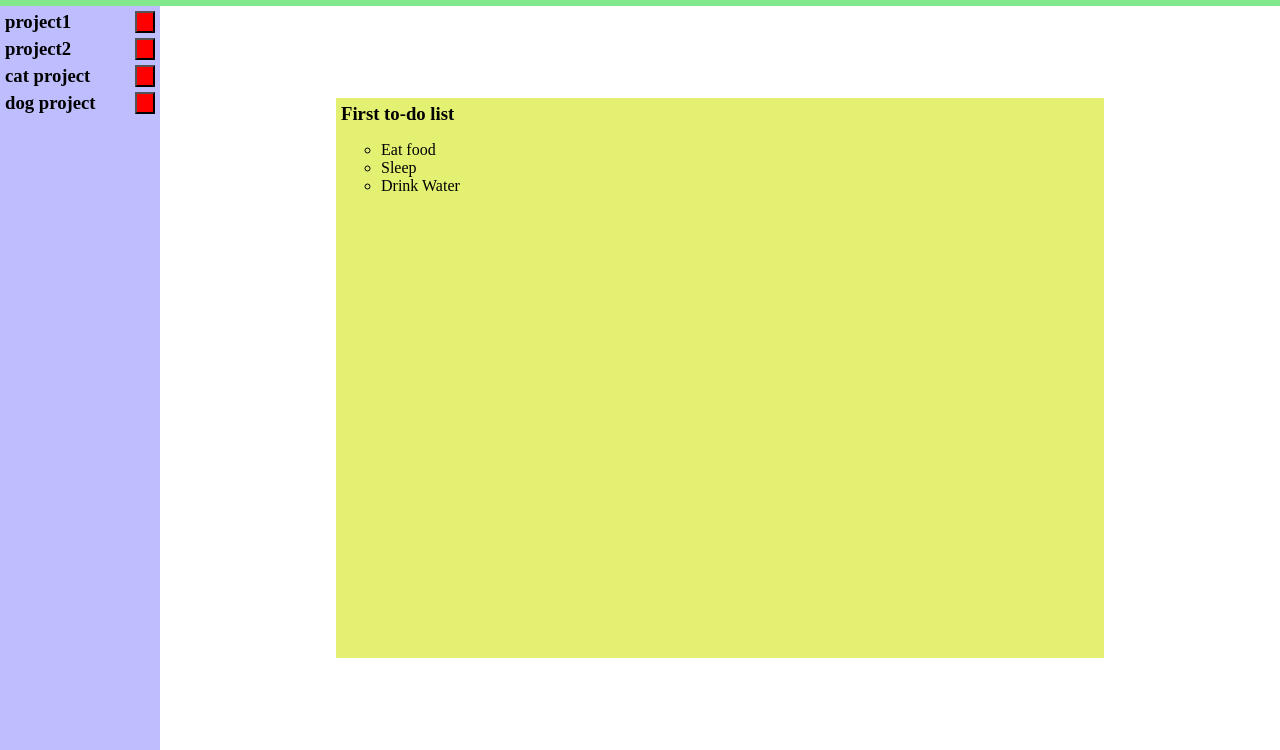
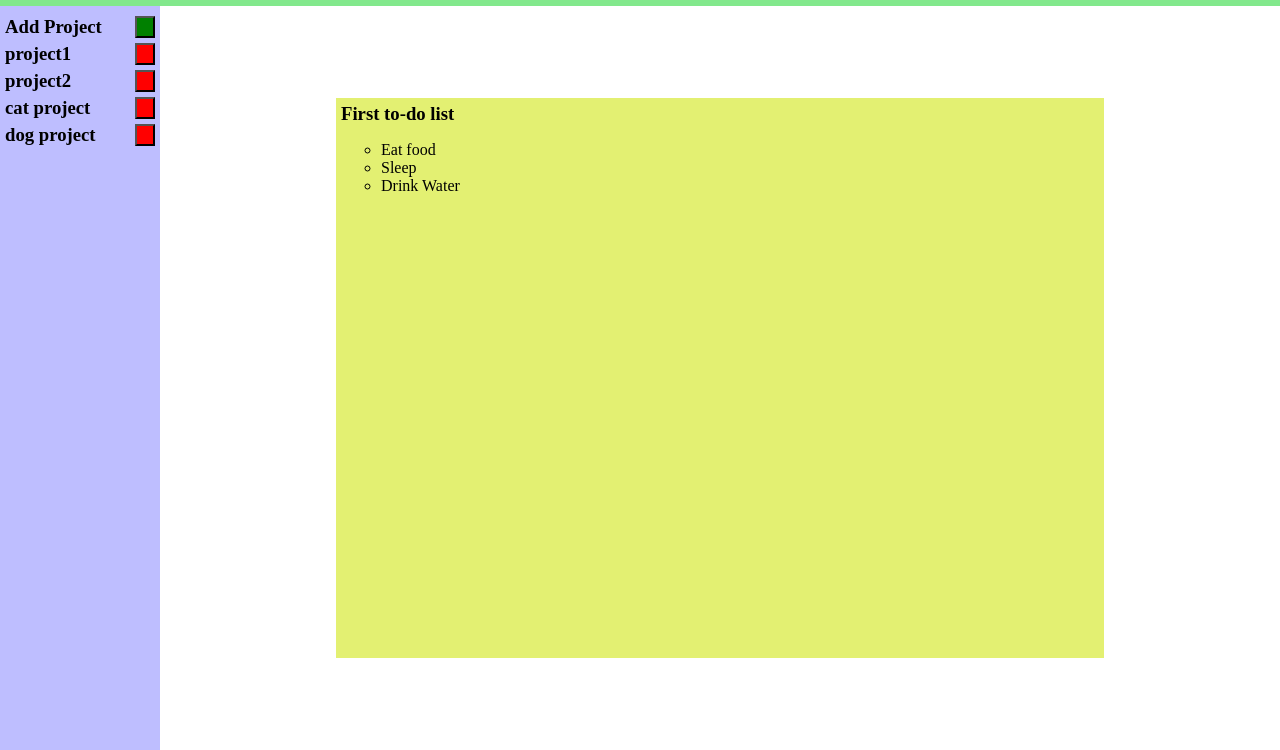
Before and after one commit to JChow999/to-do-list, a website built with webpack: page dist/index.html in a window 1280 px wide. Shown: the part 50-800 px from the top of the page. Built offline with nearby package versions, Linux system fonts and the light colour scheme.

Commit message:
Adjust side menu to update adding projects

```diff
--- a/src/functions/data-storage.js
+++ b/src/functions/data-storage.js
@@ -81,7 +81,7 @@ function Todo(todo) {
 }
 
 function Project() {
-  this.projectTitle = "",
+  this.projectTitle = "Default Title",
   this.projectDue = date.toString(),
   this.projectDesc = "Enter your project description here",
   this.projectNotes = "Enter your notes",
--- a/src/functions/initialize-site.js
+++ b/src/functions/initialize-site.js
@@ -23,7 +23,6 @@ function initializeMain() {
   mainContainer.id = "main-container";
   mainWindow.id = "main-window";
 
-
   // To be removed
   let toDoElements = ['Eat food', 'Sleep', 'Drink Water'];
 
--- a/src/functions/side-menu.js
+++ b/src/functions/side-menu.js
@@ -1,21 +1,40 @@
 
 function buildSideMenu() {
   const sideMenu = document.createElement('div');
+  let addDiv = document.createElement("div");
+  let addText = document.createElement("h3");
+
+  addDiv.className = "side-add-div"
+  addText.innerText = "Add Project"
+  addDiv.appendChild(addText);
+
+  let addBtn = document.createElement("button");
+  addBtn.className = "add-project-btn";
+  addDiv.appendChild(addBtn);
+
+  // To be deleted
+  let projectList = ['newProject1', 'project2', 'cat project', 'dog project'];
+
+  addBtn.addEventListener("click", () => {
+    updateSideMenu(projectList)
+  })
 
   sideMenu.id = "side-menu";
-
+  sideMenu.appendChild(addDiv);
   return sideMenu;
 }
 
 function updateSideMenu(information) {
-  let sideMenu = document.querySelector("#side-menu")
+  let sideMenu = document.querySelector("#side-menu");
+
+  document.querySelectorAll(".side-project-div").forEach(e => e.remove());
 
   for (let x = 0; x < information.length; x++) {
     let projectDiv = document.createElement("div");
     let projectName = document.createElement("h3");
     let deleteButton = document.createElement("button");
 
-    projectDiv.className = "project-div";
+    projectDiv.className = "side-project-div";
     deleteButton.className = "delete-btn";
     projectName.innerText = information[x];
 
--- a/src/styles/style.css
+++ b/src/styles/style.css
@@ -25,6 +25,34 @@ header {
     min-height: calc(100vh - var(--header-height));
     margin: 0;
     background-color: rgb(190, 190, 255);
+    padding: 5px;
+
+    & div {
+        display: flex;
+        justify-content: space-between;
+        margin: 5px 0;
+    }
+
+    & > button {
+        width: 5px;
+        height: 5px;
+    }
+}
+
+.side-add-div {
+    display: flex;
+}
+
+.side-project-div {
+    display: flex;
+    justify-content: space-between;
+}
+
+.add-project-btn {
+    background-color: green;
+}
+.delete-btn {
+    background-color: red;
 }
 
 *:not(ul) {
@@ -47,12 +75,10 @@ header {
     width: 400px;
 }
 
-
 #main-container {
     display: flex;
     align-items: center;
 }
-
 
 #main-window {
     width: 60vw;
@@ -61,24 +87,9 @@ header {
     padding: 5px;
 }
 
-
-.side-menu-btn {
-    width: 5px;
-    height: 5px;
-    color: black;
-}
-
 ul {
     list-style-type: circle;
 }
-
-.project-div {
-    display: flex;
-    justify-content: space-between;
-    margin: 5px;
-}
-
-.delete-btn {
-    background-color: red;
+button {
     width: 20px;
 }
```
Also changed, not shown: dist/main.js.
